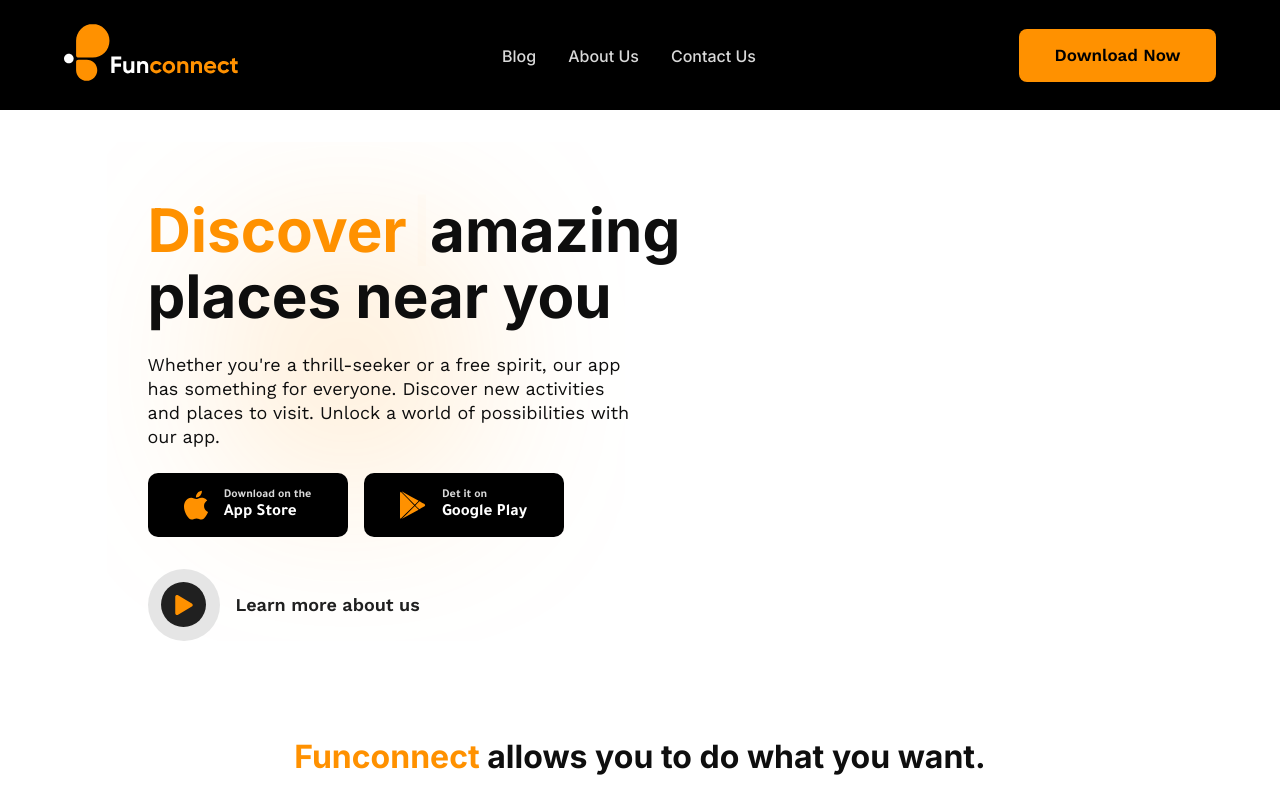
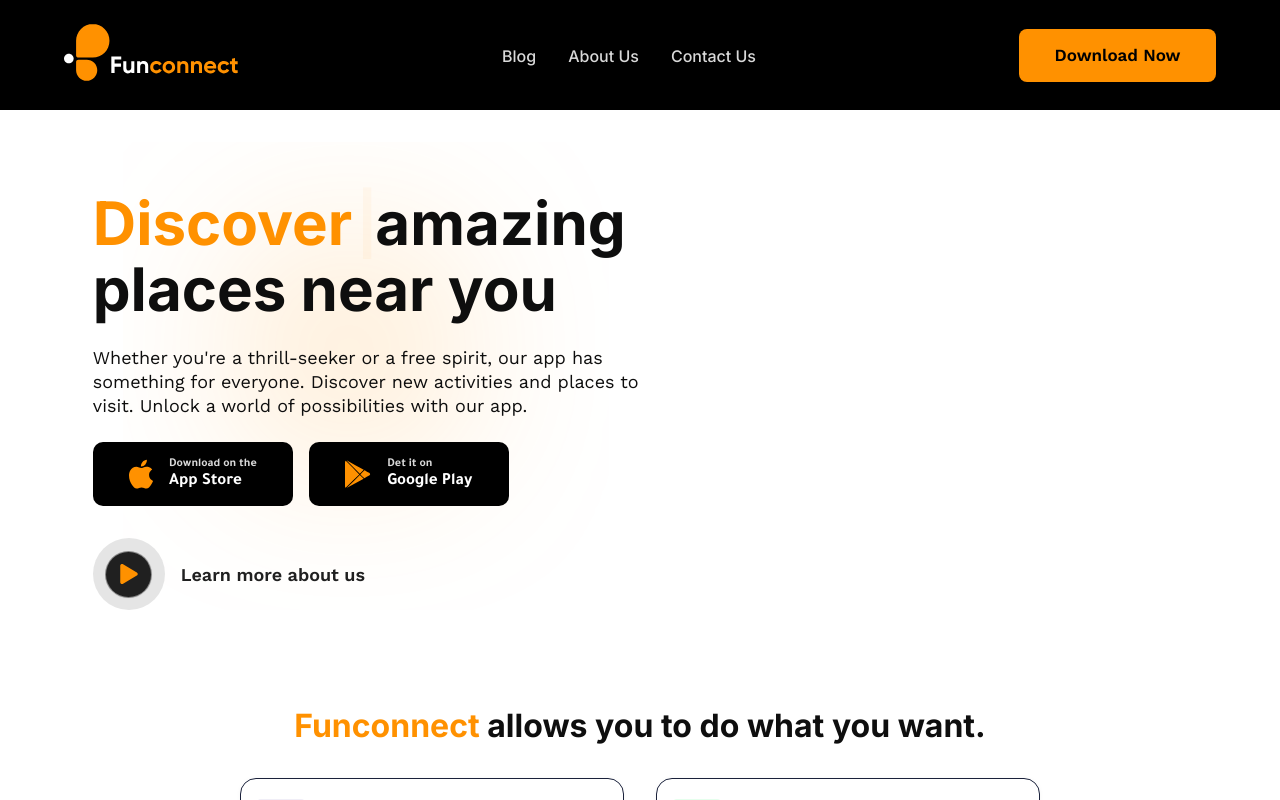
Before and after one commit to Lilianada/FunConnect, a React (Create React App) app: page / in a window 1280 px wide. Shown: the top 800 px of the page. Built offline with nearby package versions, Linux system fonts and the light colour scheme.

Commit message:
fixed styles

```diff
--- a/src/components/Blog/Blog.scss
+++ b/src/components/Blog/Blog.scss
@@ -41,7 +41,7 @@
             @media screen and (min-width: 900px) {
                 display: grid;
                 grid-template-columns: repeat(2, 1fr);
-                grid-template-rows: repeat(2, 550px);
+                // grid-template-rows: repeat(2, 550px);
             }
 
             @media screen and (min-width: 1024px) {
@@ -49,19 +49,20 @@
             }
 
             .blogArticle {
-                height: 450px;
+                // height: 450px;
                 width: 385px;
                 display: flex;
                 flex-direction: column;
                 justify-content: space-evenly;
                 align-items: flex-start;
                 padding: 1rem;
-                margin-top: 2rem;
+                // margin-top: 2rem;
 
                 @media screen and (min-width: 768px) {
+                    width: 100%;
                     &:nth-child(6n + 2),
                     &:nth-child(6n + 5) {
-                        margin-top: 8rem;
+                        margin-top: 4rem;
                     }
                 }
 
--- a/src/components/Footer/Footer.scss
+++ b/src/components/Footer/Footer.scss
@@ -1,6 +1,7 @@
 @import "../../variable/variable.scss";
 
 footer {
+    width: 100vw;
     background: $black;
     padding: 2rem;
 
@@ -15,6 +16,7 @@ footer {
             display: grid;
             grid-template-columns: repeat(3, 1fr);
             column-gap: 2rem;
+            margin: 0 auto;
         }
 
         .footerFlex_item {
--- a/src/components/Hero/Hero.scss
+++ b/src/components/Hero/Hero.scss
@@ -23,7 +23,7 @@
 
             @media screen and (min-width: 768px) {
                 width: 50%;
-                padding: 5% 0 0 5%;
+                padding: 3rem 0 0 ;
 
             }
 
--- a/src/index.css
+++ b/src/index.css
@@ -197,8 +197,8 @@ button:hover {
 /*-------------[Body Style] -------------*/
 /*=====================================*/
 .mainContainer {
-  width: 100%;
-  height: 100vh;
+  width: 100vw;
+  height: 100%;
   display: grid;
   overflow-x: hidden;
 }
--- a/src/pages/Home.jsx
+++ b/src/pages/Home.jsx
@@ -9,14 +9,16 @@ import Hero from "../components/Hero/Hero";
 
 export default function Home() {
   return (
-    <main className="mainContainer">
-        <Header/>
-        <Hero/>
-        <Benefits/>
-        <Features/>
-        <Explore/>
-        <Blog/>
-        <Footer/>
-    </main>
+    <>
+      <Header />
+      <main className="mainContainer">
+        <Hero />
+        <Benefits />
+        <Features />
+        <Explore />
+        <Blog />
+      </main>
+      <Footer />
+    </>
   );
 }
```
